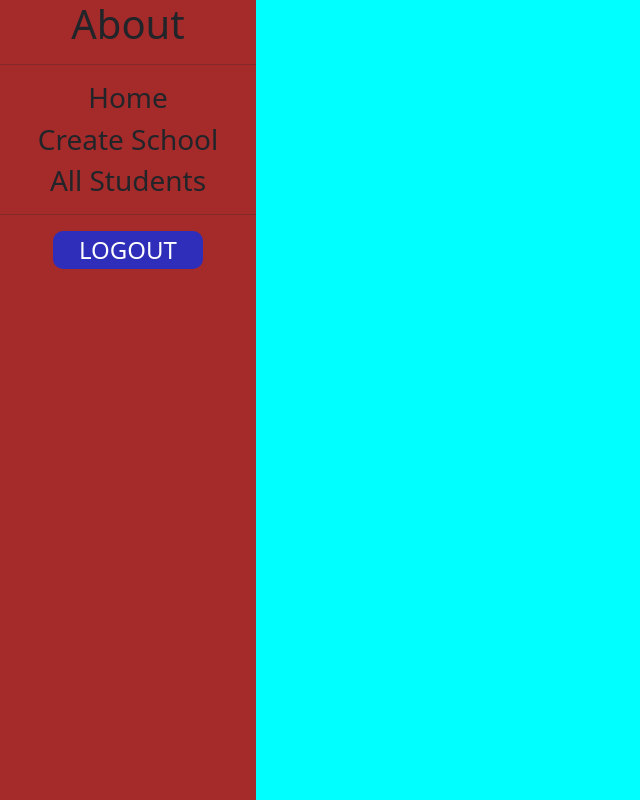
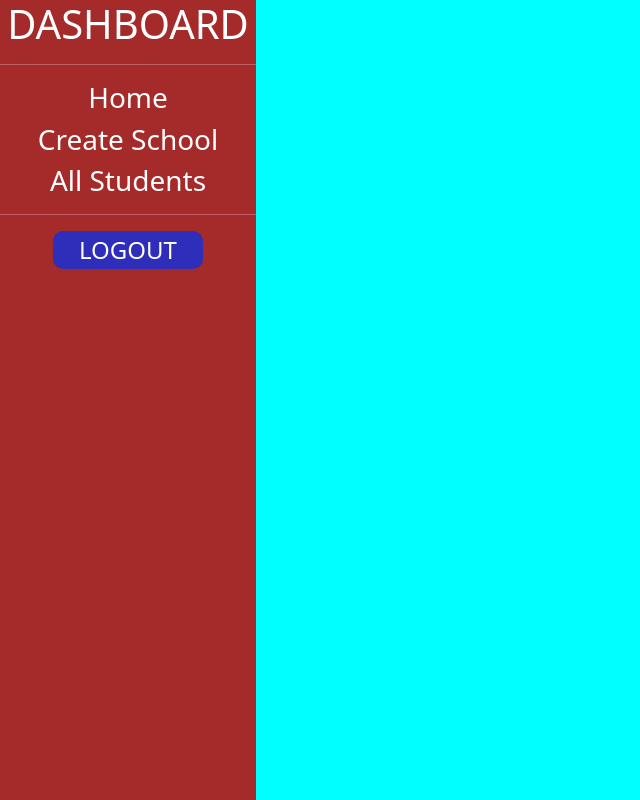
Before and after one commit to Bharath-2209/School-App, an Angular app: page /dashboard in a window 1280 px wide. Shown: the whole page, without its empty margins (0-640 px from the left). Built offline with nearby package versions, Linux system fonts and the light colour scheme.

Commit message:
created home view

```diff
--- a/src/app/app-routing.module.ts
+++ b/src/app/app-routing.module.ts
@@ -4,11 +4,14 @@ import { LoginComponent } from './login/login.component';
 import { FormsModule } from '@angular/forms';
 import { PagenotfoundComponent } from './pagenotfound/pagenotfound.component';
 import { DashboardComponent } from './dashboard/dashboard.component';
+import { HomeComponent } from './home/home.component';
 
 const routes: Routes = [
   {path:"", component:LoginComponent},
   {path:"login", component:LoginComponent},
-  {path: "dashboard", component:DashboardComponent},
+  {path: "dashboard", component:DashboardComponent, children:[
+    {path: "home", component:HomeComponent}
+  ]},
   {path:"**", component:PagenotfoundComponent},
 
 ];
--- a/src/app/app.module.ts
+++ b/src/app/app.module.ts
@@ -6,13 +6,15 @@ import { AppComponent } from './app.component';
 import { LoginComponent } from './login/login.component';
 import { PagenotfoundComponent } from './pagenotfound/pagenotfound.component';
 import { DashboardComponent } from './dashboard/dashboard.component';
+import { HomeComponent } from './home/home.component';
 
 @NgModule({
   declarations: [
     AppComponent,
     LoginComponent,
     PagenotfoundComponent,
-    DashboardComponent
+    DashboardComponent,
+    HomeComponent
   ],
   imports: [
     BrowserModule,
--- a/src/app/dashboard/dashboard.component.css
+++ b/src/app/dashboard/dashboard.component.css
@@ -9,6 +9,11 @@
     height: 100%;
     background-color: brown;
     text-align: center;
+    color: white;
+}
+h3:hover{
+    cursor: pointer;
+    background-color: red;
 }
 button{
     width: 150px;
--- a/src/app/dashboard/dashboard.component.html
+++ b/src/app/dashboard/dashboard.component.html
@@ -1,8 +1,8 @@
 <div class="parent">
     <div class="left">
-        <h1>About</h1>
+        <h1>DASHBOARD</h1>
         <hr>
-        <h3>Home</h3>
+        <h3 routerLink="home">Home</h3>
         <h3>Create School</h3>
         <h3>All Students</h3>
 
@@ -11,6 +11,6 @@
 
     </div>
     <div class="right">
-
+        <router-outlet></router-outlet>
     </div>
 </div>
--- /dev/null
+++ b/src/app/home/home.component.html
@@ -0,0 +1 @@
+<p>home works!</p>
```
Also changed, not shown: src/app/home/home.component.ts (added, +10 -0 lines), src/app/home/home.component.css (added), 1 other file (tests, documents, lock files or other folders).
